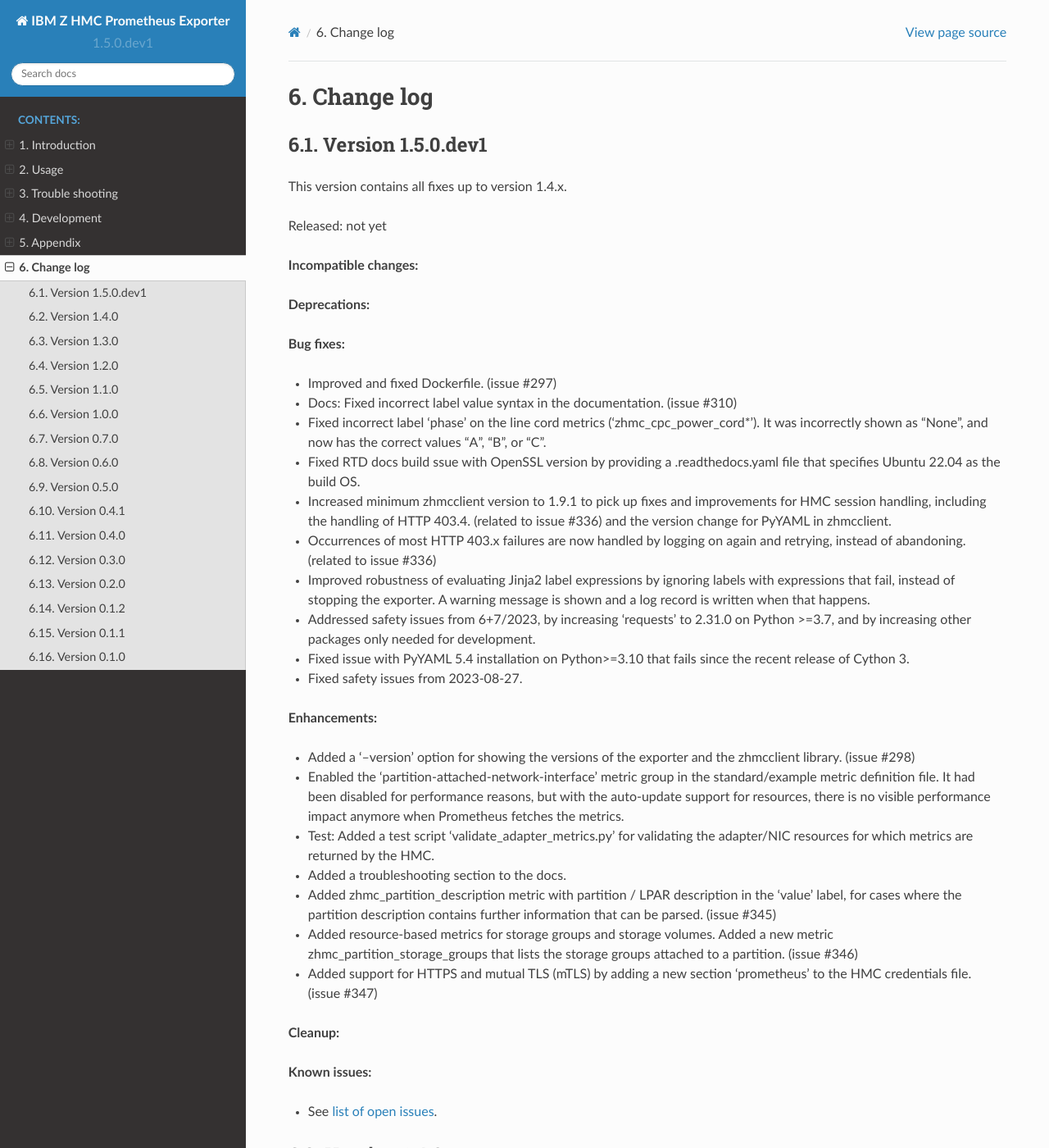
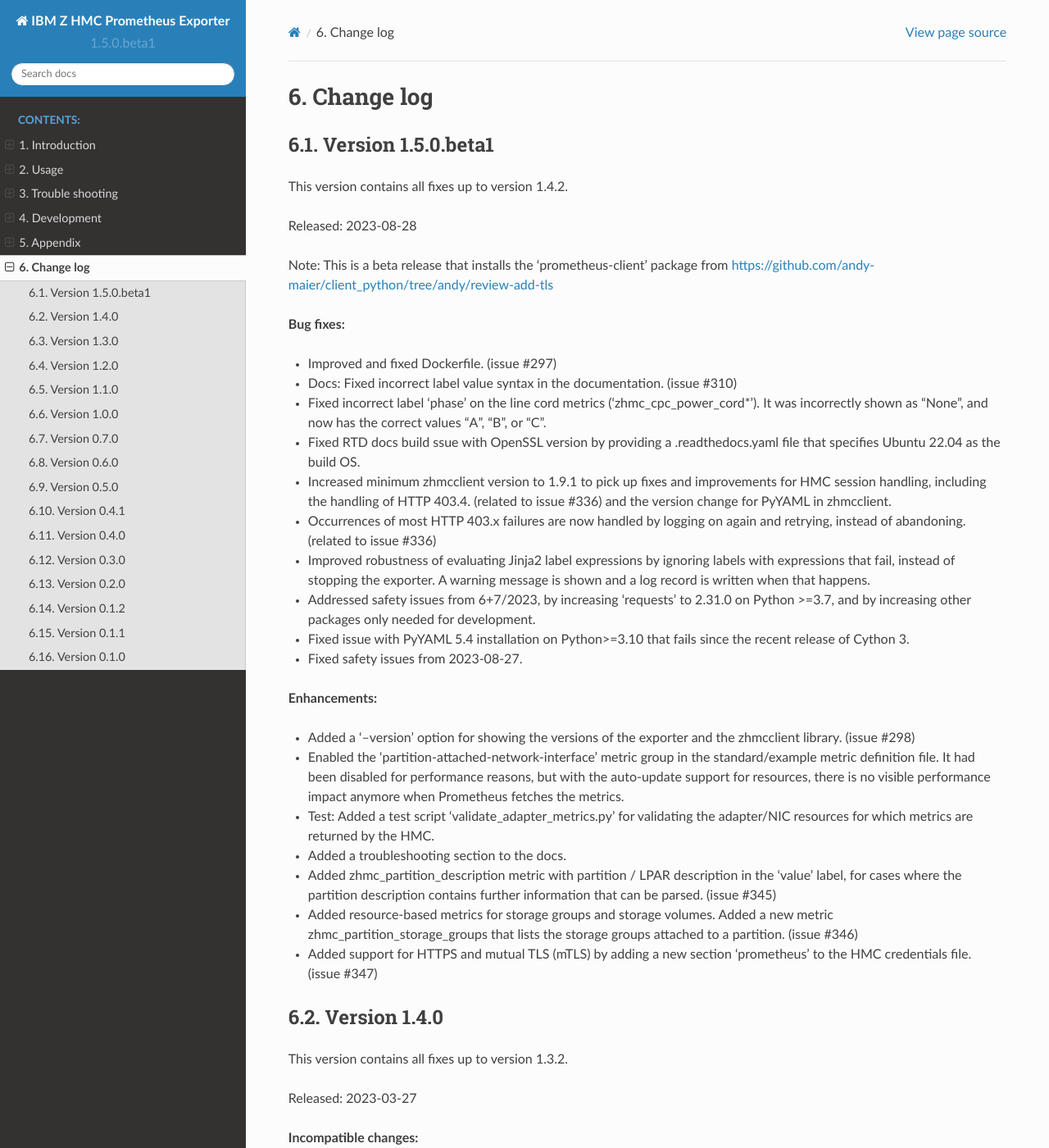
Before and after one commit to zhmcclient/zhmc-prometheus-exporter, a Sphinx documentation site: the page built from docs/changes.rst, in a window 1280 px wide and 1400 px high. Shown: the whole window at 82% size. Built offline with Sphinx 7.4.7 and the Read the Docs theme 2.0.0, drawn with Linux system fonts in a browser that asks for light colours.

Commit message:
Release 1.5.0.beta1
Signed-off-by: Andreas Maier <maiera@de.ibm.com>

```diff
--- a/docs/changes.rst
+++ b/docs/changes.rst
@@ -17,16 +17,15 @@
 ----------
 
 
-Version 1.5.0.dev1
-^^^^^^^^^^^^^^^^^^
+Version 1.5.0.beta1
+^^^^^^^^^^^^^^^^^^^
 
-This version contains all fixes up to version 1.4.x.
+This version contains all fixes up to version 1.4.2.
 
-Released: not yet
+Released: 2023-08-28
 
-**Incompatible changes:**
-
-**Deprecations:**
+Note: This is a beta release that installs the 'prometheus-client' package
+from https://github.com/andy-maier/client_python/tree/andy/review-add-tls
 
 **Bug fixes:**
 
@@ -85,14 +84,6 @@
 
 * Added support for HTTPS and mutual TLS (mTLS) by adding a new section
   'prometheus' to the HMC credentials file. (issue #347)
-
-**Cleanup:**
-
-**Known issues:**
-
-* See `list of open issues`_.
-
-.. _`list of open issues`: https://github.com/zhmcclient/zhmc-prometheus-exporter/issues
 
 
 Version 1.4.0
--- a/zhmc_prometheus_exporter/_version.py
+++ b/zhmc_prometheus_exporter/_version.py
@@ -25,4 +25,4 @@
 #:
 #: * "M.N.P.dev1": A not yet released version M.N.P
 #: * "M.N.P": A released version M.N.P
-__version__ = '1.5.0.dev1'
+__version__ = '1.5.0.beta1'
```
